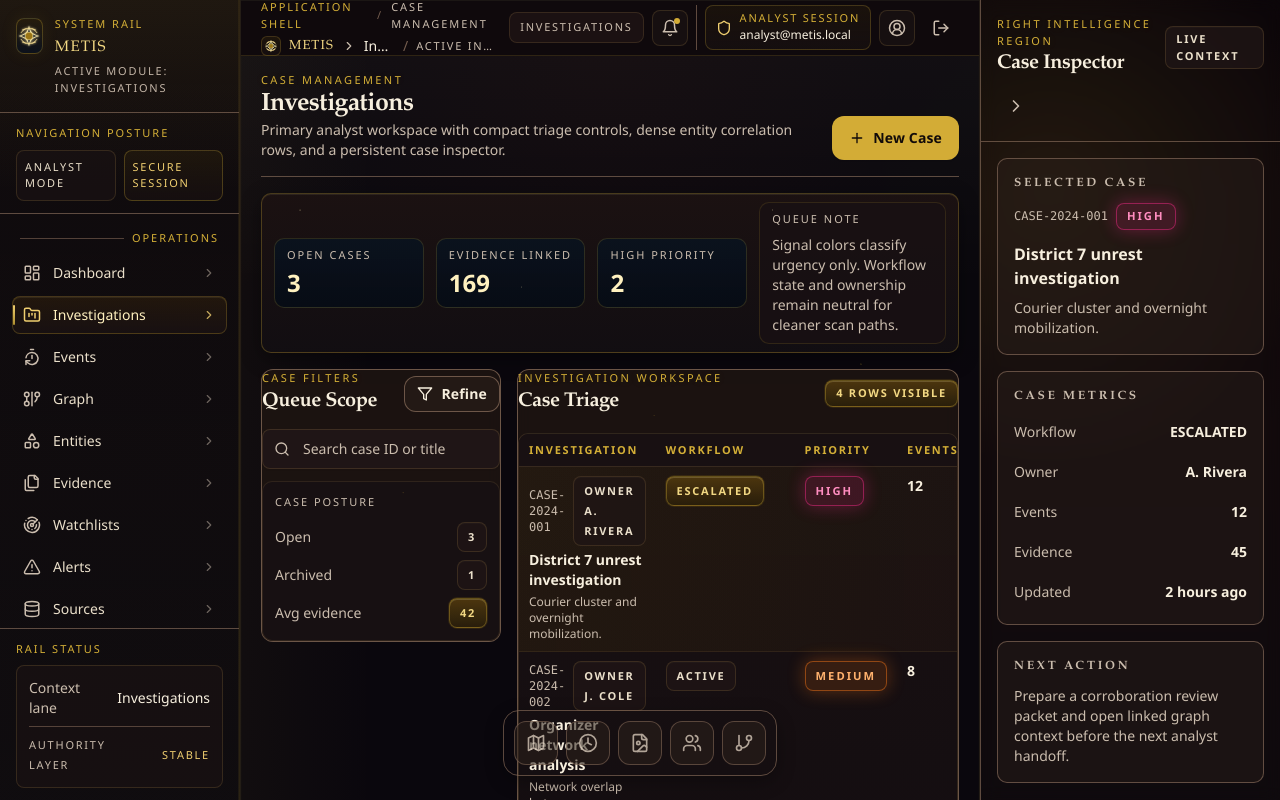
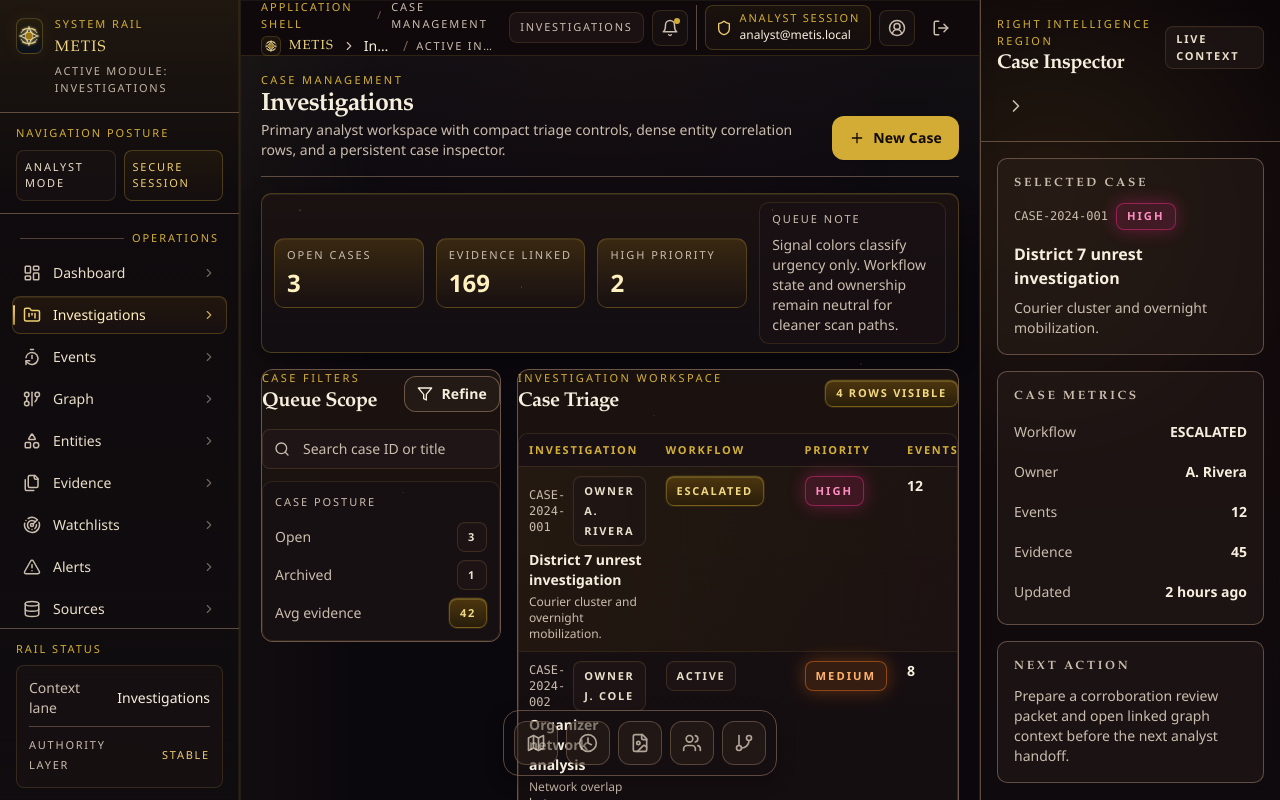
Before and after one commit to Vistiqx/Metis, a React (Vite) app in the folder frontend/: page /investigations in a window 1280 px wide. Shown: the top 800 px of the page. Built offline with nearby package versions, Linux system fonts and the light colour scheme.

Commit message:
metis: align metric cards with wisdom gold standard

```diff
--- a/frontend/src/pages/Dashboard.tsx
+++ b/frontend/src/pages/Dashboard.tsx
@@ -182,7 +182,7 @@ export function Dashboard() {
               {metrics.map((metric) => (
                 <div
                   key={metric.label}
-                  className="metis-metric-cell flex-1 border-[rgba(212,175,55,0.18)] bg-[linear-gradient(180deg,rgba(10,18,29,0.96),rgba(7,12,21,0.98))]"
+                  className="metis-metric-cell metis-metric-cell-gold flex-1"
                 >
                   <div className="metis-micro-label">{metric.label}</div>
                   <div className="mt-1 text-2xl font-semibold text-[#fff1bf]">
--- a/frontend/src/pages/Investigations.tsx
+++ b/frontend/src/pages/Investigations.tsx
@@ -187,19 +187,19 @@ export function Investigations() {
         }
         commandStrip={
             <div className="metis-command-strip">
-            <div className="metis-metric-cell flex-1 border-[rgba(212,175,55,0.18)] bg-[linear-gradient(180deg,rgba(10,18,29,0.96),rgba(7,12,21,0.98))]">
+            <div className="metis-metric-cell metis-metric-cell-gold flex-1">
               <div className="metis-micro-label">Open cases</div>
               <div className="mt-1 text-2xl font-semibold text-[#fff1bf]">
                 {openCount}
               </div>
             </div>
-            <div className="metis-metric-cell flex-1 border-[rgba(212,175,55,0.18)] bg-[linear-gradient(180deg,rgba(10,18,29,0.96),rgba(7,12,21,0.98))]">
+            <div className="metis-metric-cell metis-metric-cell-gold flex-1">
               <div className="metis-micro-label">Evidence linked</div>
               <div className="mt-1 text-2xl font-semibold text-[#fff1bf]">
                 {cases.reduce((sum, item) => sum + item.evidence, 0)}
               </div>
             </div>
-            <div className="metis-metric-cell flex-1 border-[rgba(212,175,55,0.18)] bg-[linear-gradient(180deg,rgba(10,18,29,0.96),rgba(7,12,21,0.98))]">
+            <div className="metis-metric-cell metis-metric-cell-gold flex-1">
               <div className="metis-micro-label">High priority</div>
               <div className="mt-1 text-2xl font-semibold text-[#fff1bf]">
                 {
--- a/frontend/src/styles/globals.css
+++ b/frontend/src/styles/globals.css
@@ -274,6 +274,16 @@
     @apply min-w-[140px] rounded-lg border border-[rgba(156,120,70,0.22)] bg-[rgba(24,17,19,0.9)] px-3 py-2;
   }
 
+  .metis-metric-cell-gold {
+    border-color: hsl(var(--metis-gold) / 0.24);
+    background: linear-gradient(
+      180deg,
+      hsl(var(--metis-gold-deep) / 0.3) 0%,
+      rgba(25, 17, 18, 0.92) 100%
+    );
+    box-shadow: inset 0 1px 0 hsl(var(--metis-gold-radiant) / 0.08);
+  }
+
   .metis-micro-label {
     @apply text-[11px] uppercase tracking-[0.18em] text-muted-foreground;
   }
```
